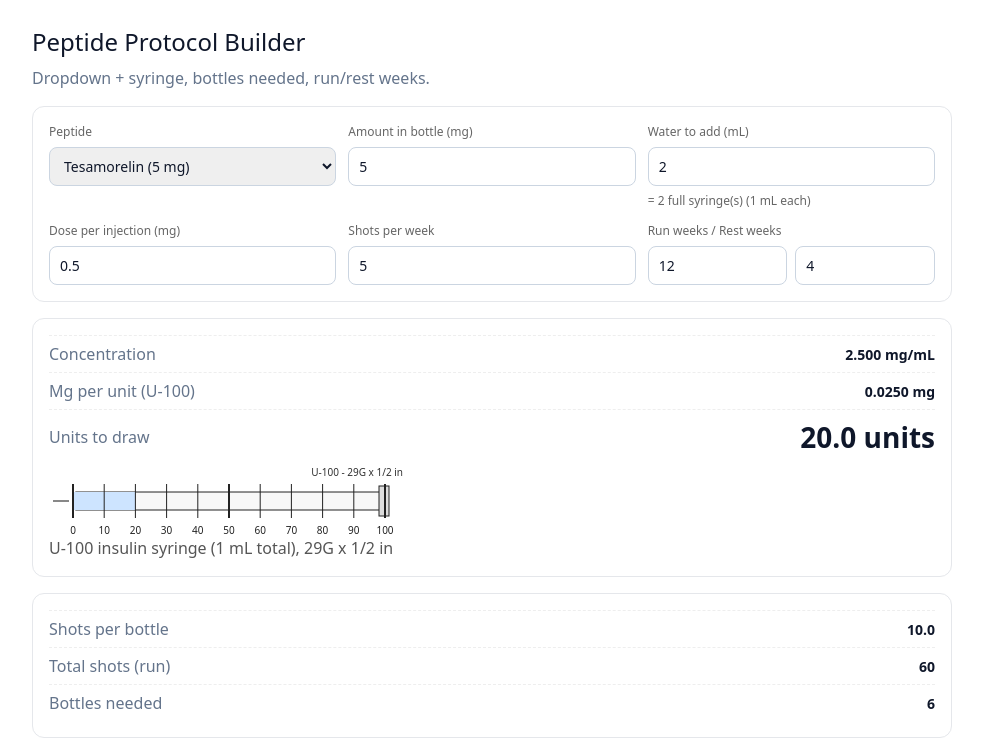
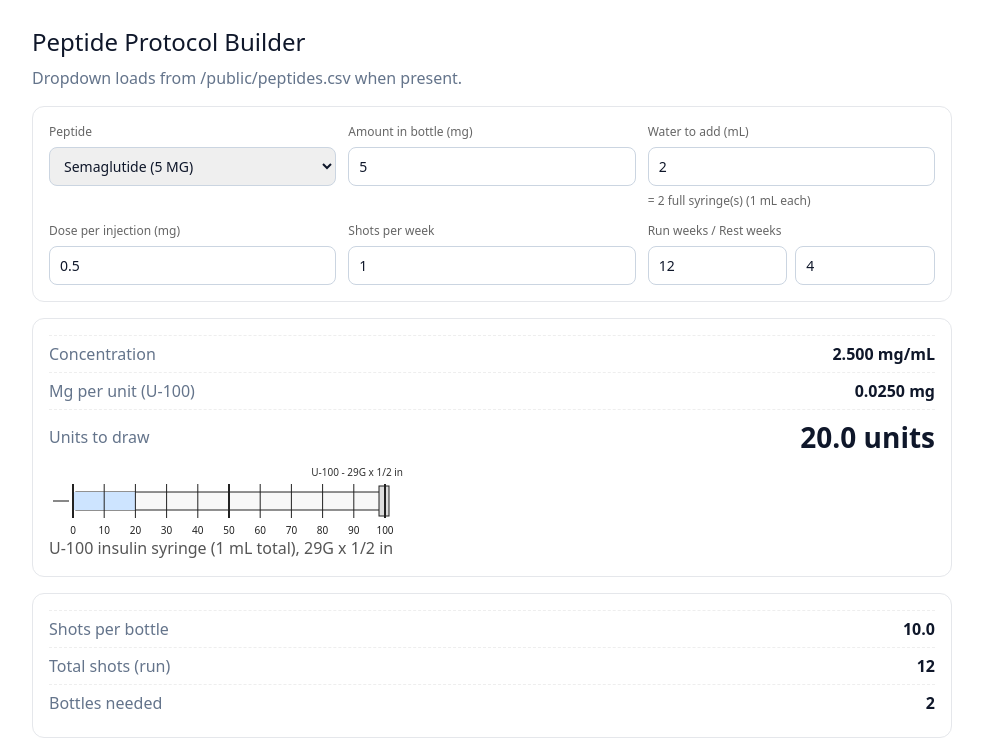
Before and after one commit to BSNCOU/peptide-app, a React (Vite) app: page / in a window 1280 px wide. Shown: the top 754 px of the page, without its empty margins (148-1131 px from the left). Built offline with nearby package versions, Linux system fonts and the light colour scheme; the HTML template or start-up script is replaced by a standard one.

Commit message:
Add peptides.csv + new UI

```diff
--- a/src/App.tsx
+++ b/src/App.tsx
@@ -1,5 +1,6 @@
 import React, { useEffect, useMemo, useState } from "react";
 
+/* ---------- Types ---------- */
 type Peptide = {
   id: string;
   name: string;
@@ -11,17 +12,77 @@ type Peptide = {
   defaultRestWeeks: number;
 };
 
-const PEPTIDES: Peptide[] = [
+/* ---------- Built-in fallback options (used if CSV is missing) ---------- */
+const DEFAULTS: Peptide[] = [
   { id: "tesa-5",   name: "Tesamorelin (5 mg)", vialMg: 5,  defaultWaterMl: 2, defaultDoseMg: 0.5, defaultShotsPerWeek: 5, defaultRunWeeks: 12, defaultRestWeeks: 4 },
   { id: "slupp-10", name: "SLU-PP-332 (10 mg)", vialMg: 10, defaultWaterMl: 2, defaultDoseMg: 1.0, defaultShotsPerWeek: 5, defaultRunWeeks: 8,  defaultRestWeeks: 4 },
   { id: "5amq-10",  name: "5-Amino-1MQ (10 mg)", vialMg: 10, defaultWaterMl: 2, defaultDoseMg: 1.0, defaultShotsPerWeek: 5, defaultRunWeeks: 8,  defaultRestWeeks: 4 },
 ];
 
-const fmt = (n: number, d = 3) => (Number.isFinite(n) ? n.toFixed(d) : "0");
-const round2 = (n: number) => Math.round(n * 100) / 100;
-const clamp = (n: number, a: number, b: number) => Math.min(b, Math.max(a, n));
+/* ---------- Small utils ---------- */
+const fmt     = (n: number, d = 3) => (Number.isFinite(n) ? n.toFixed(d) : "0");
+const round2  = (n: number) => Math.round(n * 100) / 100;
+const clamp   = (n: number, a: number, b: number) => Math.min(b, Math.max(a, n));
+const slug    = (s: string) => s.toLowerCase().replace(/[^a-z0-9]+/g, "-").replace(/(^-|-$)/g, "");
 
-/** U-100 syringe (1 mL total), 29G x 1/2 in */
+/* CSV splitter that supports quoted fields like "CJC-1295, NO-DAC" */
+function splitCsvLine(line: string): string[] {
+  const re = /(?:^|,)(?:"([^"]*(?:""[^"]*)*)"|([^",]*))/g;
+  const out: string[] = [];
+  let m: RegExpExecArray | null;
+  while ((m = re.exec(line))) out.push(m[1] ? m[1].replace(/""/g, '"') : m[2]);
+  return out;
+}
+
+/* Accepts either "default_*" or "example_*" column names */
+function parsePeptidesCsv(text: string): Peptide[] {
+  const lines = text.split(/\r?\n/).map(l => l.trim()).filter(Boolean);
+  if (lines.length < 2) return [];
+  const headers = splitCsvLine(lines[0]).map(h => h.trim().toLowerCase());
+
+  const idx = (...names: string[]) => {
+    for (const n of names) {
+      const i = headers.indexOf(n);
+      if (i >= 0) return i;
+    }
+    return -1;
+  };
+
+  const iName   = idx("peptide");
+  const iVial   = idx("vial_mg");
+  const iWater  = idx("default_water_ml");
+  const iDose   = idx("default_dose_mg", "example_dose_mg", "dose_mg");
+  const iShots  = idx("default_shots_per_week", "example_shots_per_week");
+  const iRun    = idx("default_run_weeks", "example_weeks");
+  const iRest   = idx("default_rest_weeks", "example_rest_weeks");
+
+  const out: Peptide[] = [];
+  for (let r = 1; r < lines.length; r++) {
+    const cols = splitCsvLine(lines[r]);
+    const name = (cols[iName] ?? "").trim();
+    if (!name) continue;
+    const vial  = parseFloat(cols[iVial]  ?? "0");
+    const water = parseFloat(cols[iWater] ?? "0");
+    const dose  = parseFloat(cols[iDose]  ?? "0");
+    const shots = parseInt(cols[iShots]   ?? "0");
+    const run   = parseInt(cols[iRun]     ?? "0");
+    const rest  = parseInt(cols[iRest]    ?? "0");
+
+    out.push({
+      id: slug(`${name}-${vial}-${r}`),
+      name,
+      vialMg: vial,
+      defaultWaterMl: water,
+      defaultDoseMg: dose,
+      defaultShotsPerWeek: shots,
+      defaultRunWeeks: run,
+      defaultRestWeeks: rest,
+    });
+  }
+  return out;
+}
+
+/** U-100 syringe (1 mL total), 29G x 1/2 in  */
 function Syringe({ units }: { units: number }) {
   const width = 360, height = 80;
   const padL = 24, padR = 24;
@@ -51,39 +112,62 @@ function Syringe({ units }: { units: number }) {
 }
 
 export default function App() {
-  const [selectedId, setSelectedId] = useState<string>(PEPTIDES[0].id);
-  const selected = useMemo(() => PEPTIDES.find(p => p.id === selectedId)!, [selectedId]);
+  /* Load options from CSV in /public if present */
+  const [options, setOptions] = useState<Peptide[]>(DEFAULTS);
+  useEffect(() => {
+    fetch("/peptides.csv", { cache: "no-store" })
+      .then(r => (r.ok ? r.text() : Promise.reject()))
+      .then(text => {
+        const parsed = parsePeptidesCsv(text);
+        if (parsed.length) setOptions(parsed);
+      })
+      .catch(() => { /* no csv yet: keep DEFAULTS */ });
+  }, []);
 
-  const [vialMg, setVialMg] = useState<number>(selected.vialMg);
-  const [waterMl, setWaterMl] = useState<number>(selected.defaultWaterMl);
-  const [doseMg, setDoseMg] = useState<number>(selected.defaultDoseMg);
-  const [shotsPerWeek, setShotsPerWeek] = useState<number>(selected.defaultShotsPerWeek);
-  const [runWeeks, setRunWeeks] = useState<number>(selected.defaultRunWeeks);
-  const [restWeeks, setRestWeeks] = useState<number>(selected.defaultRestWeeks);
+  const [selectedId, setSelectedId] = useState<string>(options[0]?.id ?? "");
+  useEffect(() => {
+    if (!selectedId && options.length) setSelectedId(options[0].id);
+  }, [options, selectedId]);
 
+  const selected = useMemo(
+    () => options.find(p => p.id === selectedId) ?? options[0],
+    [options, selectedId]
+  );
+
+  // editable fields seeded from selection
+  const [vialMg, setVialMg] = useState<number>(selected?.vialMg ?? 0);
+  const [waterMl, setWaterMl] = useState<number>(selected?.defaultWaterMl ?? 0);
+  const [doseMg, setDoseMg] = useState<number>(selected?.defaultDoseMg ?? 0);
+  const [shotsPerWeek, setShotsPerWeek] = useState<number>(selected?.defaultShotsPerWeek ?? 0);
+  const [runWeeks, setRunWeeks] = useState<number>(selected?.defaultRunWeeks ?? 0);
+  const [restWeeks, setRestWeeks] = useState<number>(selected?.defaultRestWeeks ?? 0);
+
+  /* Reset fields whenever the selected peptide (or options) changes */
   useEffect(() => {
+    if (!selected) return;
     setVialMg(selected.vialMg);
     setWaterMl(selected.defaultWaterMl);
     setDoseMg(selected.defaultDoseMg);
     setShotsPerWeek(selected.defaultShotsPerWeek);
     setRunWeeks(selected.defaultRunWeeks);
     setRestWeeks(selected.defaultRestWeeks);
-  }, [selectedId]);
+  }, [selectedId, options]); // eslint-disable-line
 
+  /* Math */
   const mgPerMl = useMemo(() => (waterMl > 0 ? vialMg / waterMl : 0), [vialMg, waterMl]);
   const mgPerUnit = useMemo(() => mgPerMl / 100, [mgPerMl]);
   const unitsPerDoseRaw = useMemo(() => (mgPerMl > 0 ? (doseMg / mgPerMl) * 100 : 0), [doseMg, mgPerMl]);
   const unitsPerDose = clamp(unitsPerDoseRaw, 0, 200);
 
   const shotsPerBottle = useMemo(() => (doseMg > 0 ? vialMg / doseMg : 0), [vialMg, doseMg]);
-  const totalShots = useMemo(() => shotsPerWeek * runWeeks, [shotsPerWeek, runWeeks]);
-  const bottlesNeeded = useMemo(() => (shotsPerBottle > 0 ? Math.ceil(totalShots / shotsPerBottle) : 0), [totalShots, shotsPerBottle]);
+  const totalShots     = useMemo(() => shotsPerWeek * runWeeks, [shotsPerWeek, runWeeks]);
+  const bottlesNeeded  = useMemo(() => (shotsPerBottle > 0 ? Math.ceil(totalShots / shotsPerBottle) : 0), [totalShots, shotsPerBottle]);
 
   const fullSyr = Math.floor(waterMl / 1);
-  const remMl = round2(waterMl - fullSyr);
+  const remMl   = round2(waterMl - fullSyr);
 
   const summary =
-`Name: ${selected.name}
+`Name: ${selected?.name ?? ""}
 Amount in bottle: ${vialMg} mg
 Reconstitution water: ${waterMl} mL = ${fullSyr} full syringe(s)${remMl>0?` + ${remMl} mL`:``}
 Concentration: ${fmt(mgPerMl)} mg/mL
@@ -94,68 +178,75 @@ Rest: ${restWeeks} week(s)
 Total shots: ${totalShots}
 Bottles needed: ${bottlesNeeded}`;
 
-  const inpStyle: React.CSSProperties = { width:"100%", boxSizing:"border-box", padding:"8px 10px", border:"1px solid #cbd5e1", borderRadius:8, fontSize:14 };
-  const btnStyle: React.CSSProperties = { border:"1px solid #cbd5e1", background:"#fff", padding:"6px 10px", borderRadius:8, cursor:"pointer" };
+  /* Simple UI (same layout you had) */
+  const inp: React.CSSProperties = { width:"100%", boxSizing:"border-box", padding:"8px 10px", border:"1px solid #cbd5e1", borderRadius:8, fontSize:14 };
+  const card: React.CSSProperties = { border:"1px solid #e5e7eb", borderRadius:12, padding:16, marginTop:16 };
+  const row : React.CSSProperties = { display:"flex", justifyContent:"space-between", alignItems:"center", padding:"6px 0", borderTop:"1px dashed #eee" };
 
   return (
     <main style={{minHeight:"100vh", padding:24, color:"#0f172a", background:"#fff"}}>
       <div style={{maxWidth:920, margin:"0 auto"}}>
         <h1 style={{margin:0, fontSize:24}}>Peptide Protocol Builder</h1>
-        <p style={{marginTop:6, color:"#64748b"}}>Dropdown + syringe, bottles needed, run/rest weeks.</p>
+        <p style={{marginTop:6, color:"#64748b"}}>Dropdown loads from /public/peptides.csv when present.</p>
 
-        <section style={{border:"1px solid #e5e7eb", borderRadius:12, padding:16, marginTop:16}}>
+        <section style={card}>
           <div style={{display:"grid", gridTemplateColumns:"1fr 1fr 1fr", gap:12}}>
             <label>
               <div style={{fontSize:12, color:"#666", marginBottom:6}}>Peptide</div>
-              <select value={selectedId} onChange={e=>setSelectedId(e.target.value)} style={inpStyle}>
-                {PEPTIDES.map(p=> <option key={p.id} value={p.id}>{p.name}</option>)}
+              <select value={selectedId} onChange={e=>setSelectedId(e.target.value)} style={inp}>
+                {options.map(p => <option key={p.id} value={p.id}>{p.name}</option>)}
               </select>
             </label>
-            <LabeledNumber label="Amount in bottle (mg)" value={vialMg} onChange={setVialMg} step={0.1} />
+
+            <LabeledNumber label="Amount in bottle (mg)" value={vialMg} onChange={setVialMg} step={0.1}/>
             <label>
               <div style={{fontSize:12, color:"#666", marginBottom:6}}>Water to add (mL)</div>
-              <input type="number" value={waterMl} step={0.1} onChange={e=>setWaterMl(Number(e.target.value))} style={inpStyle}/>
+              <input type="number" value={waterMl} step={0.1} onChange={e=>setWaterMl(Number(e.target.value))} style={inp}/>
               <div style={{fontSize:12, color:"#666", marginTop:6}}>= {fullSyr} full syringe(s) (1 mL each){remMl>0?` + ${remMl} mL`:""}</div>
             </label>
-            <LabeledNumber label="Dose per injection (mg)" value={doseMg} onChange={setDoseMg} step={0.01} />
-            <LabeledNumber label="Shots per week" value={shotsPerWeek} onChange={setShotsPerWeek} step={1} />
+
+            <LabeledNumber label="Dose per injection (mg)" value={doseMg} onChange={setDoseMg} step={0.01}/>
+            <LabeledNumber label="Shots per week" value={shotsPerWeek} onChange={setShotsPerWeek} step={1}/>
             <label>
               <div style={{fontSize:12, color:"#666", marginBottom:6}}>Run weeks / Rest weeks</div>
               <div style={{display:"grid", gridTemplateColumns:"1fr 1fr", gap:8}}>
-                <input type="number" value={runWeeks} step={1} onChange={e=>setRunWeeks(Number(e.target.value))} style={inpStyle}/>
-                <input type="number" value={restWeeks} step={1} onChange={e=>setRestWeeks(Number(e.target.value))} style={inpStyle}/>
+                <input type="number" value={runWeeks} step={1} onChange={e=>setRunWeeks(Number(e.target.value))} style={inp}/>
+                <input type="number" value={restWeeks} step={1} onChange={e=>setRestWeeks(Number(e.target.value))} style={inp}/>
               </div>
             </label>
           </div>
         </section>
 
-        <section style={{border:"1px solid #e5e7eb", borderRadius:12, padding:16, marginTop:16}}>
-          <Row k="Concentration" v={`${fmt(mgPerMl)} mg/mL`} />
-          <Row k="Mg per unit (U-100)" v={`${fmt(mgPerUnit,4)} mg`} />
-          <Row k="Units to draw" v={`${fmt(unitsPerDose,1)} units`} big />
+        <section style={card}>
+          <div style={row}><span style={{color:"#64748b"}}>Concentration</span><span style={{fontWeight:600}}>{fmt(mgPerMl)} mg/mL</span></div>
+          <div style={row}><span style={{color:"#64748b"}}>Mg per unit (U-100)</span><span style={{fontWeight:600}}>{fmt(mgPerUnit,4)} mg</span></div>
+          <div style={row}><span style={{color:"#64748b"}}>Units to draw</span><span style={{fontWeight:700, fontSize:28}}>{fmt(unitsPerDose,1)} units</span></div>
           {unitsPerDoseRaw > 100 && <p style={{color:"#b00020", marginTop:6}}>Warning: dose exceeds 1 mL (100 units); use more than one syringe.</p>}
           <Syringe units={Math.min(100, Math.max(0, unitsPerDose))} />
           <p style={{ color:"#555", marginTop:-8 }}>U-100 insulin syringe (1 mL total), 29G x 1/2 in</p>
         </section>
 
-        <section style={{border:"1px solid #e5e7eb", borderRadius:12, padding:16, marginTop:16}}>
-          <Row k="Shots per bottle" v={fmt(shotsPerBottle,1)} />
-          <Row k="Total shots (run)" v={String(totalShots)} />
-          <Row k="Bottles needed" v={String(bottlesNeeded)} />
+        <section style={card}>
+          <div style={row}><span style={{color:"#64748b"}}>Shots per bottle</span><span style={{fontWeight:600}}>{fmt(shotsPerBottle,1)}</span></div>
+          <div style={row}><span style={{color:"#64748b"}}>Total shots (run)</span><span style={{fontWeight:600}}>{totalShots}</span></div>
+          <div style={row}><span style={{color:"#64748b"}}>Bottles needed</span><span style={{fontWeight:600}}>{bottlesNeeded}</span></div>
         </section>
 
-        <section style={{border:"1px solid #e5e7eb", borderRadius:12, padding:16, marginTop:16}}>
+        <section style={card}>
           <div style={{display:"flex", justifyContent:"space-between", alignItems:"center"}}>
             <h2 style={{margin:0, fontSize:18}}>Protocol summary</h2>
-            <button style={btnStyle} onClick={()=>navigator.clipboard.writeText(summary)}>Copy</button>
+            <button style={{border:"1px solid #cbd5e1", background:"#fff", padding:"6px 10px", borderRadius:8, cursor:"pointer"}}
+              onClick={()=>navigator.clipboard.writeText(summary)}>Copy</button>
           </div>
-          <textarea readOnly value={summary} style={{width:"100%", height:140, marginTop:8, border:"1px solid #cbd5e1", borderRadius:8, padding:10, fontFamily:"ui-monospace, Menlo, monospace", fontSize:12}}/>
+          <textarea readOnly value={summary}
+            style={{width:"100%", height:140, marginTop:8, border:"1px solid #cbd5e1", borderRadius:8, padding:10, fontFamily:"ui-monospace, Menlo, monospace", fontSize:12}}/>
         </section>
       </div>
     </main>
   );
 }
 
+/* small components */
 function LabeledNumber({label, value, onChange, step}:{label:string; value:number; onChange:(n:number)=>void; step?:number}) {
   const style: React.CSSProperties = { width:"100%", boxSizing:"border-box", padding:"8px 10px", border:"1px solid #cbd5e1", borderRadius:8, fontSize:14 };
   return (
@@ -165,12 +256,3 @@ function LabeledNumber({label, value, onChange, step}:{label:string; value:numbe
     </label>
   );
 }
-
-function Row({k, v, big}:{k:string; v:string; big?:boolean}) {
-  return (
-    <div style={{display:"flex", justifyContent:"space-between", alignItems:"center", padding:"6px 0", borderTop:"1px dashed #eee"}}>
-      <span style={{color:"#64748b"}}>{k}</span>
-      <span style={{fontWeight:big?700:600, fontSize:big?28:14}}>{v}</span>
-    </div>
-  );
-}
```
Also changed, not shown: public/peptides.csv (added).
